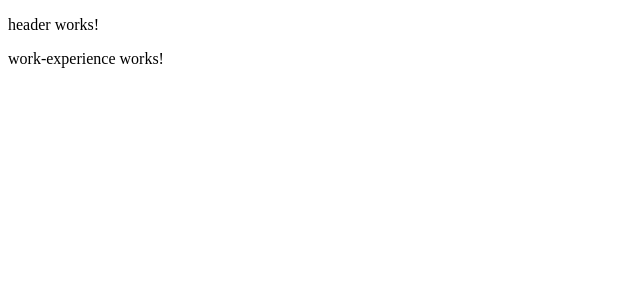
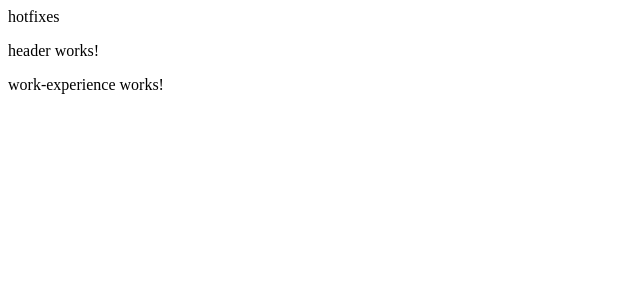
Before and after one commit to adsoftsito-phd/mycv, an Angular app: page / in a window 1280 px wide. Shown: the top 300 px of the page, without its empty margins (0-640 px from the left). Built offline with nearby package versions, Linux system fonts and the light colour scheme.

Commit message:
create hotfixes

```diff
--- a/src/app/app.component.html
+++ b/src/app/app.component.html
@@ -1,2 +1,3 @@
+hotfixes
 <app-header></app-header>
 <app-work-experience></app-work-experience>
```
